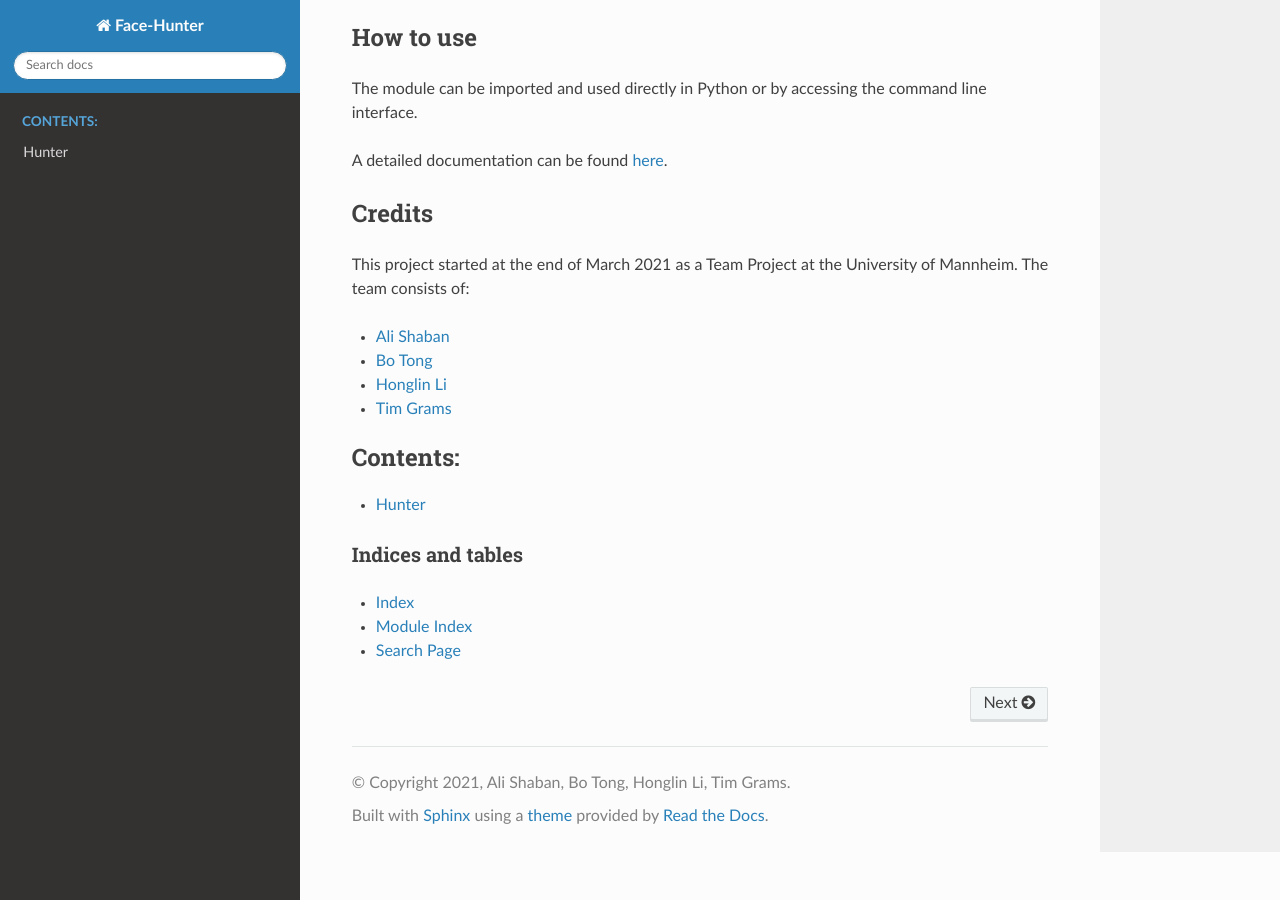
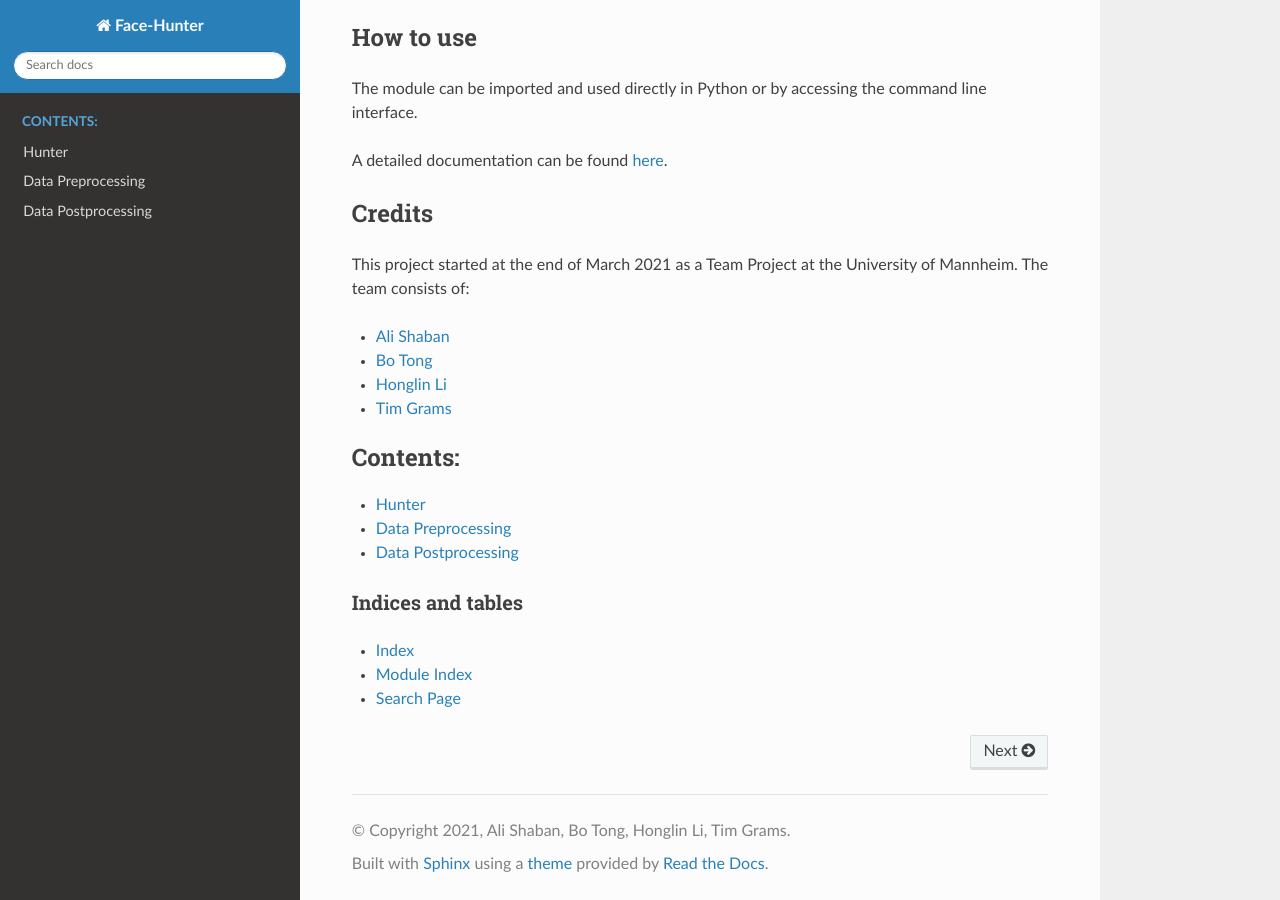
Before and after one commit to face-hunters/face-hunter, a Sphinx documentation site: the page built from docs/index.rst, in a window 1280 px wide and 900 px high, scrolled down 1205 px. Built offline with Sphinx 7.4.7 and the Read the Docs theme 2.0.0, drawn with Linux system fonts in a browser that asks for light colours.

Commit message:
Added documentation title for pre- and postprocessing

```diff
--- a/docs/source/src.postprocessing.rst
+++ b/docs/source/src.postprocessing.rst
@@ -1,4 +1,7 @@
-.. automodule:: src.preprocessing
+Data Postprocessing
+==================
+
+.. automodule:: src.postprocessing
    :members:
    :undoc-members:
    :show-inheritance:
--- a/docs/source/src.preprocessing.rst
+++ b/docs/source/src.preprocessing.rst
@@ -1,3 +1,6 @@
+Data Preprocessing
+==================
+
 .. automodule:: src.preprocessing
    :members:
    :undoc-members:
```
